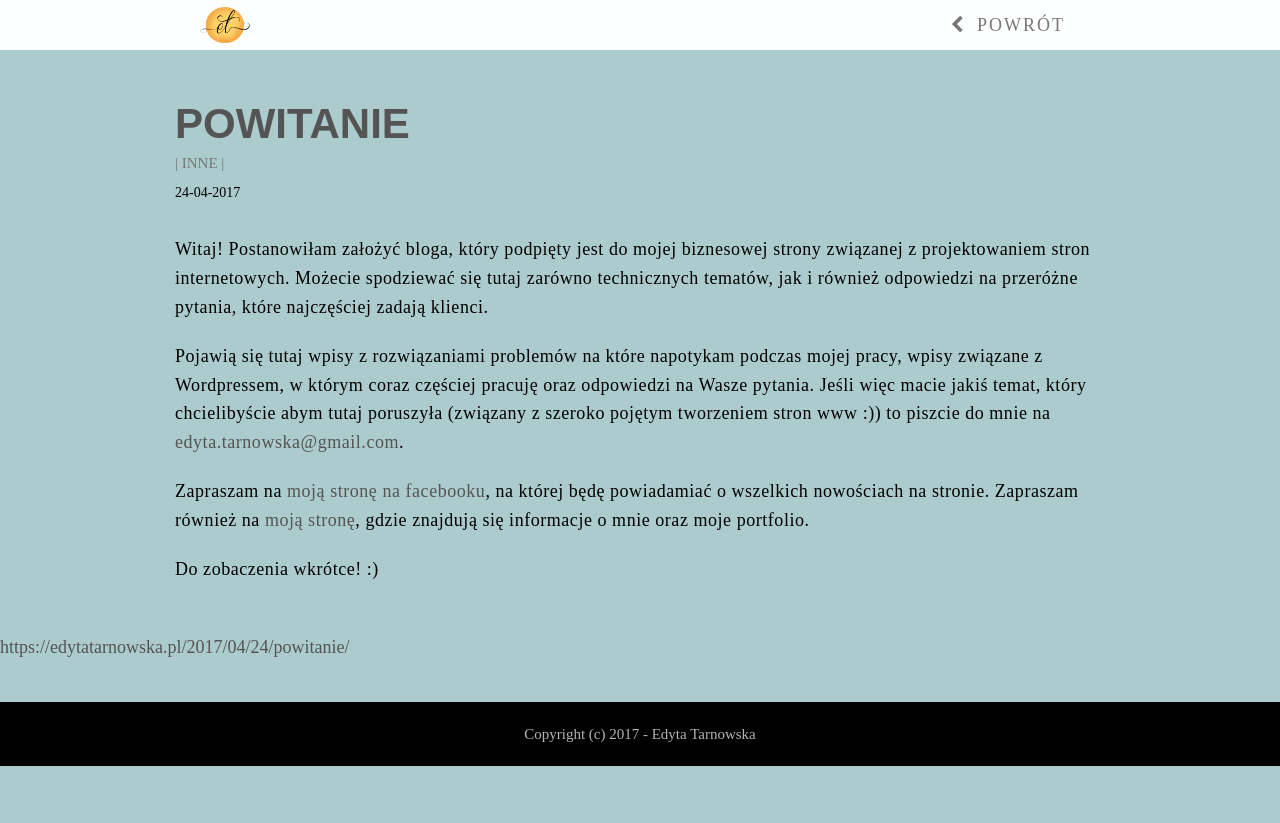
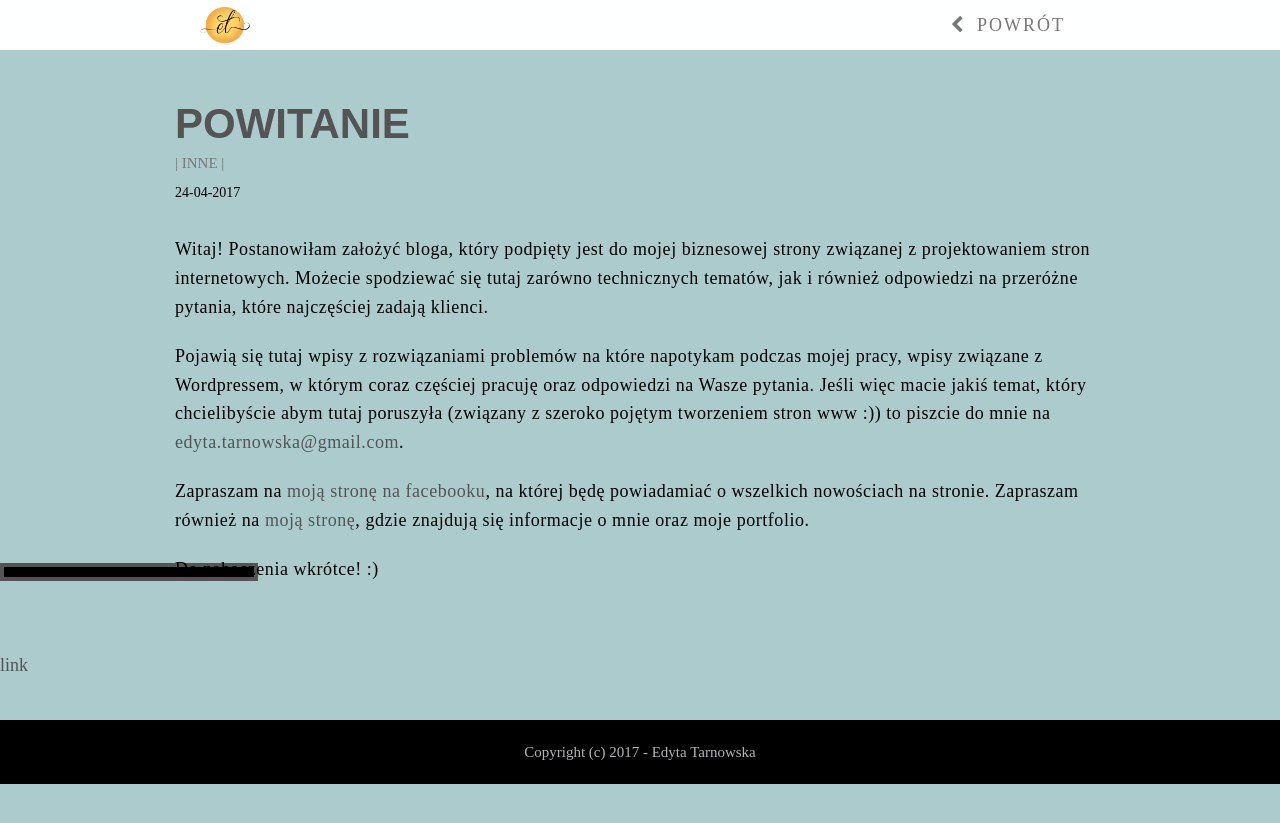
Before and after one commit to morfiwen/edytatarnowska-portfolio, a Jekyll site: the page built from _posts/2017-04-24-powitanie.markdown, in a window 1280 px wide. Shown: the top 823 px of the page. Built offline with Jekyll 4.4.1, drawn with Linux system fonts in a browser that asks for light colours; some web fonts are replaced.

Commit message:
disqus changes

```diff
--- a/_layouts/post.html
+++ b/_layouts/post.html
@@ -43,7 +43,9 @@ comments: true
   </div>
 </div>
 
-<p><a href="https://edytatarnowska.pl{{ page.url }}">https://edytatarnowska.pl{{ page.url }}</a></p>
+<div class="line" style="height: 10px; width: 250px; background-color: black;"></div>
+
+<p><a href="https://edytatarnowska.pl{{ page.url }}">link</a></p>
 
 <div class="disqus-comments">
   {% if page.comments %}
```
